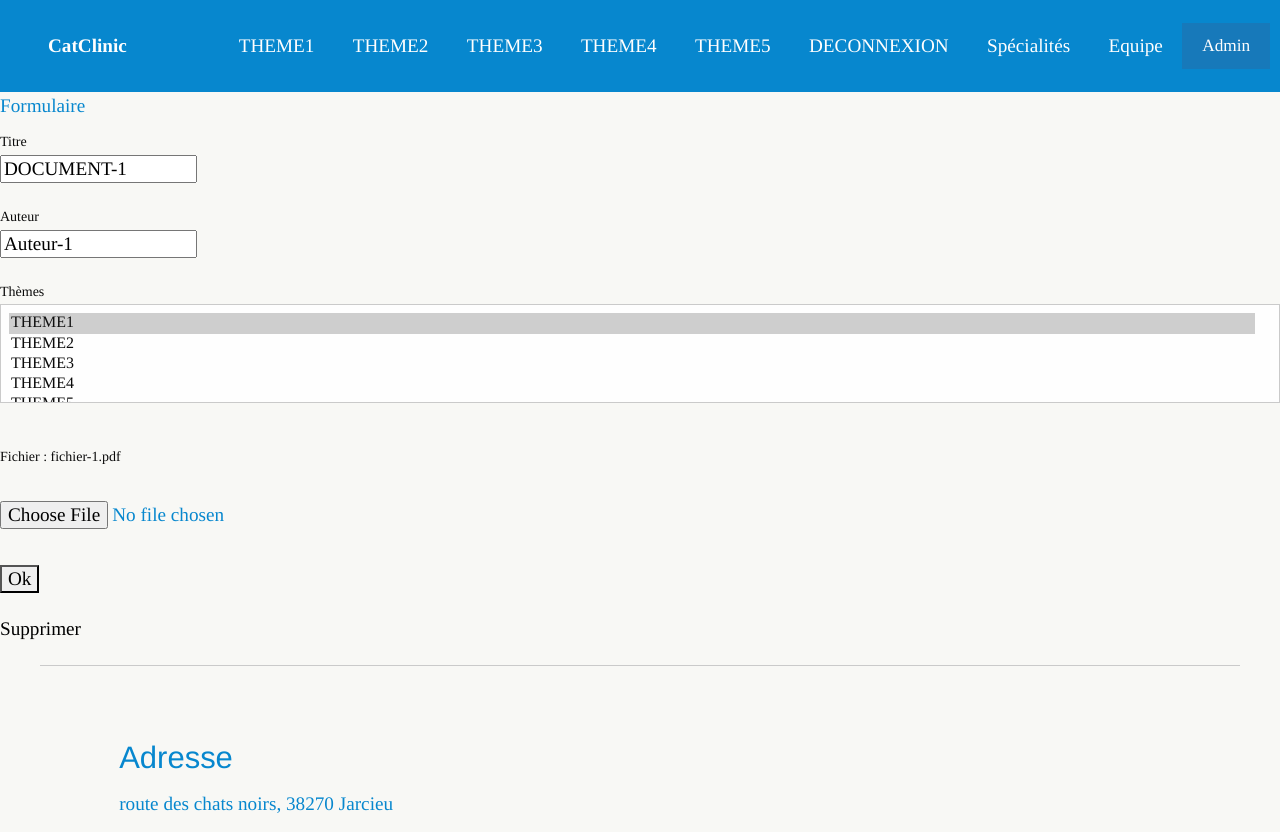
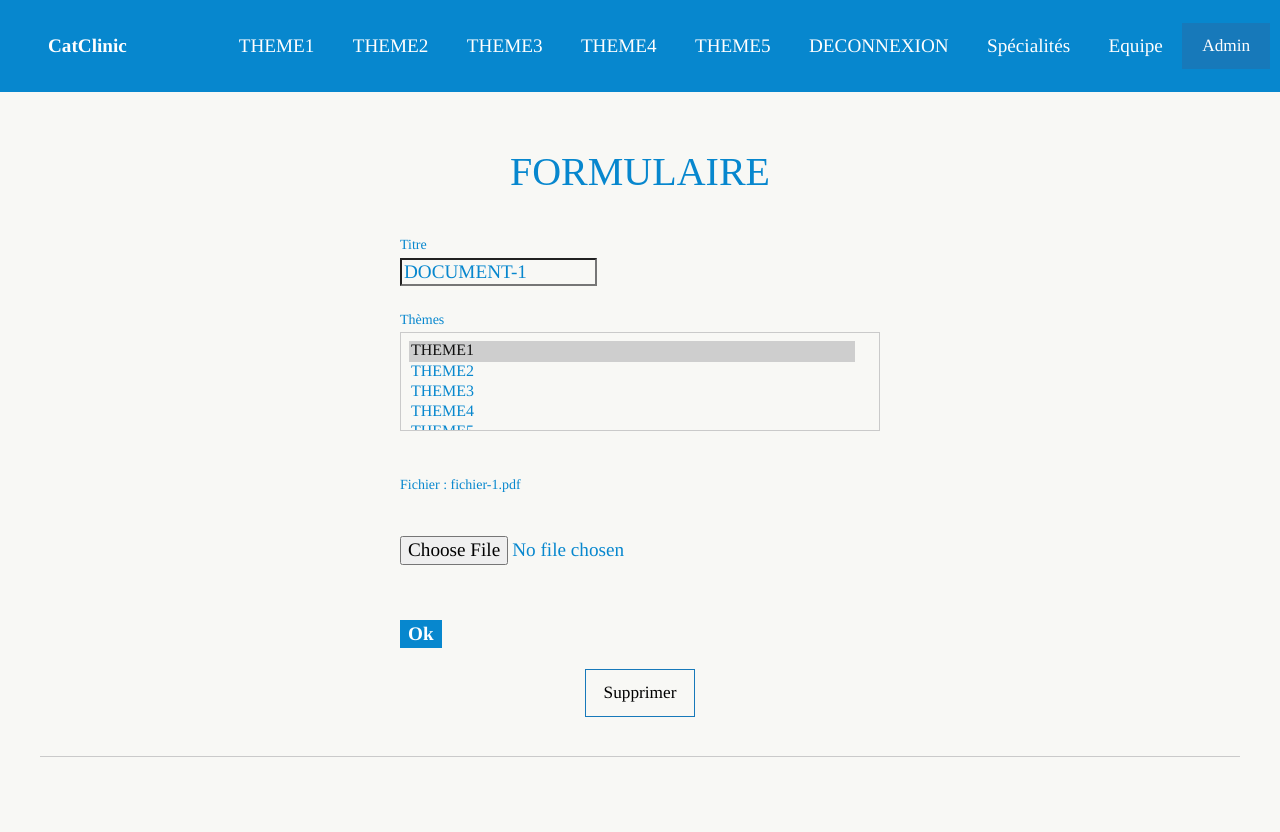
Before and after one commit to mido041190/examnfa021, a PHP site: page /Php/index.php?EX=form&ID_DOC=1 in a window 1280 px wide. Shown: the top 832 px of the page. Run offline with PHP 8.4, Linux system fonts and the light colour scheme; the visitor is signed in with stand-in values (Sample User, id 1); data comes from the database, SQL or seed files in the repository.

Commit message:
add and delete docs

```diff
--- /dev/null
+++ b/Css/form-modif.css
@@ -0,0 +1,55 @@
+.formcontent {
+	padding-left: 400px;
+	padding-right: 400px;
+	font-family: 'Crimson Text', serif;
+	padding-top: 30px;
+
+
+
+}
+
+.titre1 {
+	display: flex;
+	justify-content: center;
+	font-family: 'Crimson Text', serif;
+	font-size: 40px;
+	padding-top: 50px;
+	text-transform: uppercase;
+}
+
+.form-control {
+	background: transparent;
+
+	color: #0787ce;
+}
+
+.form-submit {
+	background: #0787ce;
+	border-color: transparent;
+	color: #fff;
+    font-weight: bold;
+    margin-top: 20px;
+}
+
+.form-submit:hover {
+	background-color: #ADD8E6;
+	cursor: pointer;
+}
+
+.choisir {
+	padding-top: 20px;
+	cursor: pointer;
+}
+
+.delete {
+	background: #0787ce;
+	border-color: transparent;
+	color: #fff;
+    font-weight: bold;
+    margin-top: 20px;
+}
+
+.delete:hover {
+	background-color: #ADD8E6;
+	cursor: pointer;
+}
--- a/View/VDocuments.view.php
+++ b/View/VDocuments.view.php
@@ -6,6 +6,7 @@
 <meta name="viewport" content="width=device-width, initial-scale=1.0" />
 <title>Foundation | Welcome</title>
 <link rel="stylesheet" href="../Css/app.css">
+<link rel="stylesheet" href="../Css/form-modif.css">
 </head>
 
 <?php
@@ -105,7 +106,7 @@ HERE;
 
   	  $options .= '<option '.$selected.' value="'.$val1['ID_THEME'].'">'.$val1['THEME'].'</option>';
 
-  	  $delete = $data_doc ? '<p class="delete"><a href="../Php/index.php?EX=delete&amp;ID_DOC='.$data_doc['ID_DOC'].'&amp;FICHIER_OLD='.$data_doc['FICHIER'].'"><button>Supprimer</button></a></p>' : '';
+  	  $delete = $data_doc ? '<div class="row column text-center"><p class="hollow button"><a href="../Php/index.php?EX=delete&amp;ID_DOC='.$data_doc['ID_DOC'].'&amp;FICHIER_OLD='.$data_doc['FICHIER'].'"><button>Supprimer</button></a></p></div>' : '';
   	}
 
   	if ($data_doc)
@@ -126,34 +127,40 @@ HERE;
   	}
 
   	echo <<<HERE
+
 <form action="../Php/index.php?EX=$ex" method="post" enctype="multipart/form-data">
  <fieldset>
-  <legend>Formulaire</legend>
+  <div class="titre1">Formulaire</div>
+  <div class="formcontent">
   <p>
-   <label for="titre">Titre</label>
-   <input id="titre" name="TITRE" value="$titre" size="15" maxlength="50" />
+   <label class="form-control" for="titre">Titre</label>
+   <input class="form-control" id="titre" name="TITRE" value="$titre" size="15" maxlength="50" />
   </p>
+
   <p>
-   <label for="auteur">Auteur</label>
-   <input id="auteur" name="AUTEUR" value="$auteur" size="15" maxlength="50" />
-  </p>
-  <p>
-   <label for="themes">Thèmes</label>
-   <select id="themes" name="ID_THEME[]" multiple="multiple">
+   <label class="form-control" for="themes">Thèmes</label>
+   <select class="form-control" id="themes" name="ID_THEME[]" multiple="multiple">
     $options
    </select>
   </p>
+
   <p class="fichier">
-   <label for="fichier">$fichier</label><br />
-   <input type="hidden" name="FICHIER_OLD" value="$fichier_old" />
-   <input id="fichier" type="file" name="FICHIER" value="" size="15" maxlength="40" />
+   <label class="form-control" for="fichier">$fichier</label>
+   <input type="hidden" class="form-control" name="FICHIER_OLD" value="$fichier_old" />
+   </p>
+   <p>
+   <input class="choisir" id="fichier" type="file" name="FICHIER" value="" size="15" maxlength="40" />
   </p>
+
   <p class="submit">
-   <input type="submit" value="Ok" />
+   <input class="form-submit" type="submit" value="Ok" />
   </p>
+
  </fieldset>
 </form>
+</div>
 $delete
+
 HERE;
 
   	return;
```
